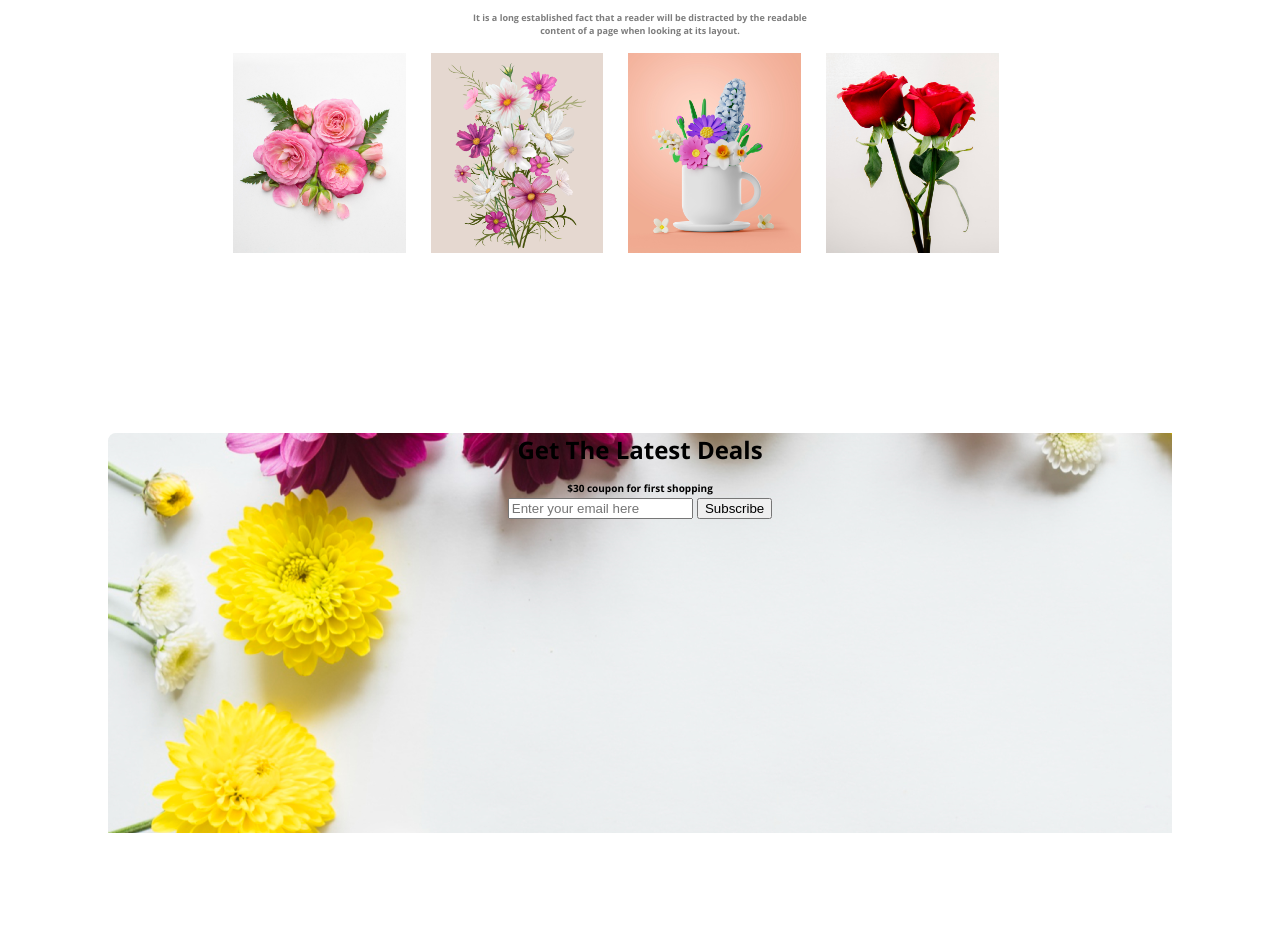
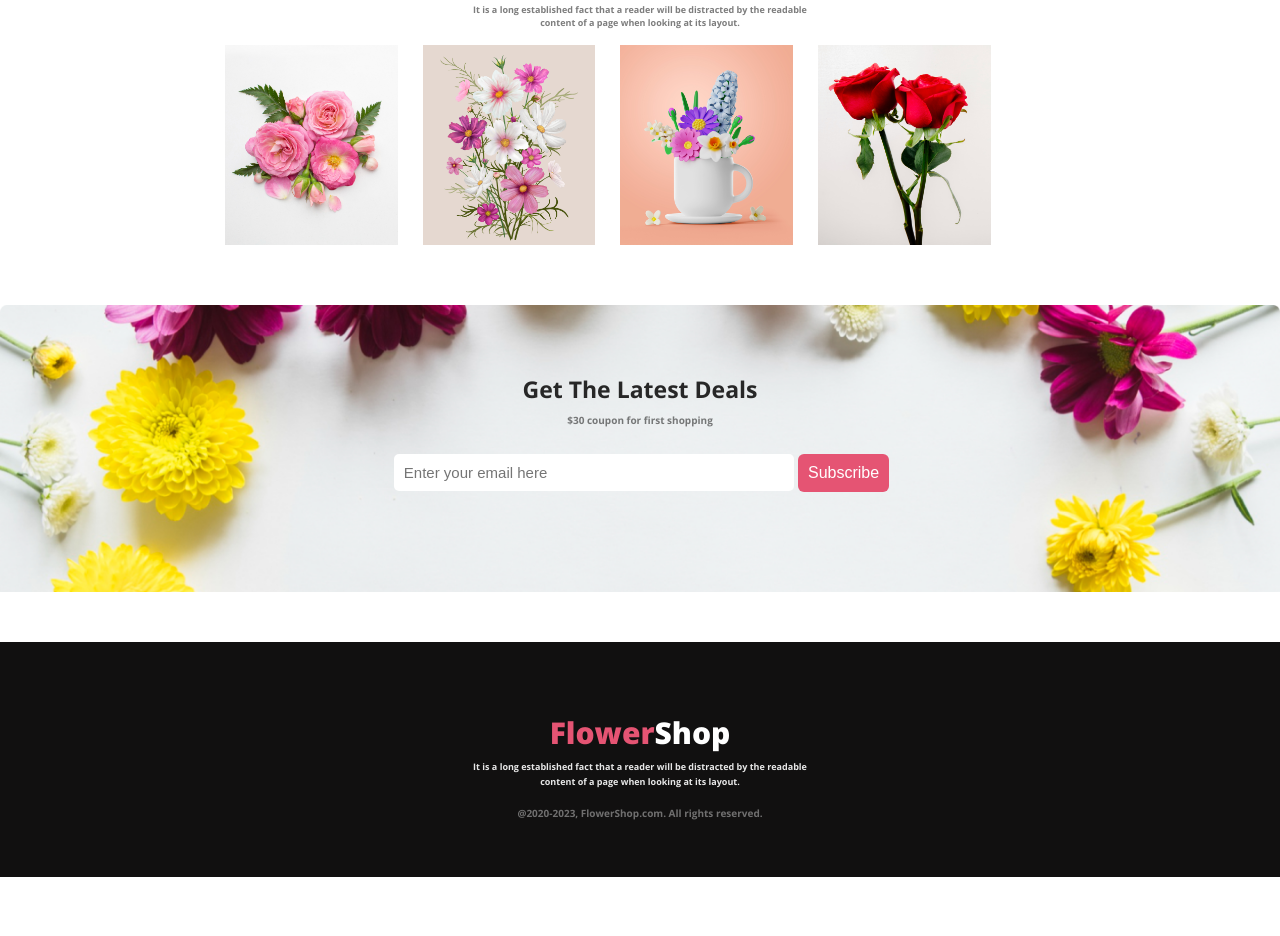
Before and after one commit to mustakim6/flower-shop-website, a plain HTML site: page index.html in a window 1280 px wide. Shown: the part 1587-2523 px from the top of the page. After the commit the page ends 2464 px from the top, so only its background shows below. Drawn offline with nearby package versions, Linux system fonts and the light colour scheme.

Commit message:
assignment1 done

```diff
--- a/index.html
+++ b/index.html
@@ -108,19 +108,23 @@
 
         <section class="section5">
 
-            <div class="section5-text">
+
                 <h2 class="section5-title">Get The Latest Deals</h2>
                 <p class="section5-description">$30 coupon for first shopping</p>
-                <input type="text" placeholder="Enter your email here ">
-                <input type="button" value="Subscribe">
+                <div class="section5-input-field">
+                <input class="input-field1" type="text" placeholder="Enter your email here ">
+                <input class="btn-primary" type="button" value="Subscribe">
             </div>
         </section>
-
-
-
     </main>
 
     <footer>
+
+        <div class="foot-section">
+            <h3 class="foot-title">Flower<span class="foot-shop">Shop</span></h3>
+            <p class="foot-title-description">It is a long established fact that a reader will be distracted by the readable content of a page when looking at its layout.</p>
+            <h5 class="right">@2020-2023, FlowerShop.com. All rights reserved. </h5>
+        </div>
 
     </footer>
 
--- a/style.css
+++ b/style.css
@@ -1,5 +1,6 @@
 body {
     font-family: 'Open Sans', sans-serif;
+    margin:0;
 
 }
 
@@ -49,6 +50,11 @@ button {
     margin-top: 6px;
     color: #FFF;
     font-size: 16px;
+}
+
+.btn-primary:hover{
+    color:ghostwhite;
+    background-color:crimson;
 }
 
 .head-flower {
@@ -105,7 +111,6 @@ button {
 
 .flower-name {
     text-align: center;
-
     color: #272727;
     text-align: center;
     font-size: 15px;
@@ -140,7 +145,6 @@ button {
 
     width: 60px;
     height: 60px;
-
     padding: 26px 35px 1px 110px;
 }
 
@@ -156,7 +160,6 @@ button {
 .information-img-text3 {
     padding: 0px 60px 25px 100px;
     color: rgba(39, 39, 39, 0.80);
-    /* text-align: center; */
     font-size: 10px;
     font-weight: 600;
 }
@@ -228,20 +231,20 @@ button {
 
 }
 
-.social-title{
+.social-title {
     color: #272727;
-text-align: center;
-font-size: 16px;
-font-weight: 800;
-padding-bottom: 12px;
+    text-align: center;
+    font-size: 16px;
+    font-weight: 800;
+    padding-bottom: 12px;
 }
 
-.social-description{
+.social-description {
     color: rgba(39, 39, 39, 0.60);
-    text-align:center;
+    text-align: center;
     font-size: 9px;
     width: 350px;
-    margin:auto;
+    margin: auto;
     padding-bottom: 16px;
 }
 
@@ -265,32 +268,92 @@ padding-bottom: 12px;
 /* styles of section5 start */
 
 
-.section5{
+.section5 {
 
     text-align: center;
-   padding:100px;
+    padding: 60px;
+    background-image: url("./Flower Asset/Rectangle 9.png");
+    background-size: 100%, 100%;
+    background-repeat: no-repeat;
+    margin-bottom: 50px;
+
 }
 
-.section5-title{
-    /* color: #272727;
-    text-align: center;
-    font-size: 20px;
-    font-weight: 800;
-    line-height:4px; */
+.section5-title {
+    color: #272727;
+    font-size: 23px;
+    font-weight: 700;
+    line-height: 10px;
 }
-   .section5-text{
-    background-image: url("Flower Asset/Rectangle\ 9.png");
-    /* width: 900px; */
-    height:400px;
-   }
 
 
-.section5-description{
 
-    /* color: rgba(39, 39, 39, 0.60);
-    /* text-align: center; */
+.section5-description {
 
+    color: rgba(39, 39, 39, 0.60);
     font-size: 10px;
-    font-weight: 400;
-    line-height:4px ; */
+    font-weight: 300;
+    line-height: 15px;
+    margin-bottom: 20px;
 }
+
+.section5-input-field {
+
+    padding-bottom: 40px;
+
+}
+
+.input-field1 {
+
+    border-radius: 5px;
+    background: #FFF;
+    padding: 10px;
+    border: 0;
+    width: 380px;
+    margin-left: 3px;
+    font-size: 15px;
+
+}
+/* styles of section5 end */
+
+
+/* styles of footer start */
+
+footer{
+    background: #111010;
+    padding: 40px 90px;
+}
+
+.foot-section{
+text-align: center;
+}
+
+.foot-title{
+    color: #E55473;
+    font-size: 30px;
+    font-weight: 800;
+    line-height: normal;
+}
+
+.foot-shop{
+    color: #FFF;
+    font-style: normal;
+    font-weight: 800;
+    line-height: normal;
+}
+
+.foot-title-description{
+    color: rgba(255, 255, 255, 0.90);
+    font-size: 9px;
+    font-weight: 300;
+    line-height: 15px;
+    width:350px;
+    margin:auto;
+}
+
+.right{
+    color: rgba(255, 255, 255, 0.40);
+    font-size: 10px;
+}
+
+/* styles of footer end */
```
